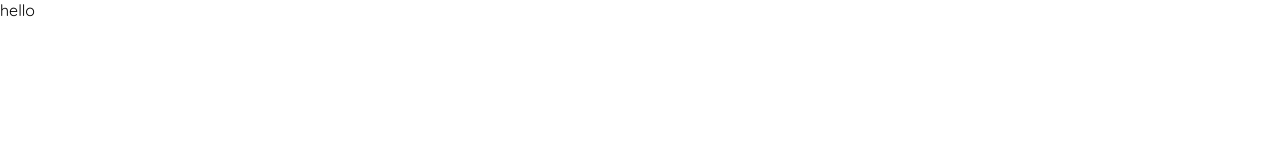
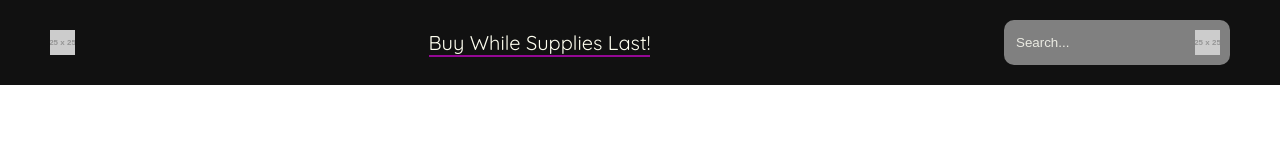
Before and after one commit to Frank3354/boots_ecommerce, a plain HTML site: page index.html in a window 1280 px wide. Drawn offline with Linux system fonts and the light colour scheme; placeholder pictures from the web are drawn by us.

Commit message:
Add navbar (top) with styles

```diff
--- a/index.html
+++ b/index.html
@@ -11,6 +11,30 @@
   <link rel="stylesheet" href="style.css">
 </head>
 <body>
-  hello
+  <nav>
+    <div class="top-nav">
+      <div class="nav-item logo">
+        <!-- TODO - Add site logo -->
+        <img src="https://via.placeholder.com/25" alt="place holder image C/O https://placeholder.com/">
+      </div>
+      <div class="nav-item">
+        <span class="buzzword">Buy While Supplies Last!</span>
+      </div>
+      <div class="nav-item">
+        <div class="search-bar">
+          <label>
+            <input type="text" placeholder="Search..." class="search-input">
+          </label>
+          <!-- TODO - replace with "magnifying glass" Icon -->
+          <img src="https://via.placeholder.com/25" alt="place holder image C/O https://placeholder.com/">
+        </div>
+      </div>
+
+
+    </div>
+    <div class="bot-nav">
+
+    </div>
+  </nav>
 </body>
 </html>
--- a/style.css
+++ b/style.css
@@ -1,3 +1,8 @@
+html {
+    /* Font size trick to set 10px by default */
+    font-size: 62.5%;
+}
+
 body {
     /* Adding from Google Fonts */
     font-family: 'Quicksand', sans-serif;
@@ -6,3 +11,41 @@ body {
     padding: 0;
     margin: 0;
 }
+nav {
+    background-color: #111;
+
+    /*  Text color  */
+    color: ivory;
+
+    /* With font-size trick*/
+    /* short-hand: top-and-bottom left-and-right */
+    padding: 2rem 5rem;
+}
+
+.top-nav {
+    display: flex;
+    align-items: center;
+    justify-content: space-between;
+}
+
+.search-bar {
+    display: flex;
+    align-items: center;
+    background-color: gray;
+    padding: 1rem;
+    border-radius: 1rem;
+}
+
+.search-input {
+    border: none;
+    background-color: transparent;
+}
+
+.search-input::placeholder {
+    color: #eaeae2;
+}
+
+.buzzword {
+    font-size: 2rem;
+    border-bottom: .2rem solid rgba(255, 0, 255, 0.55);
+}
```
